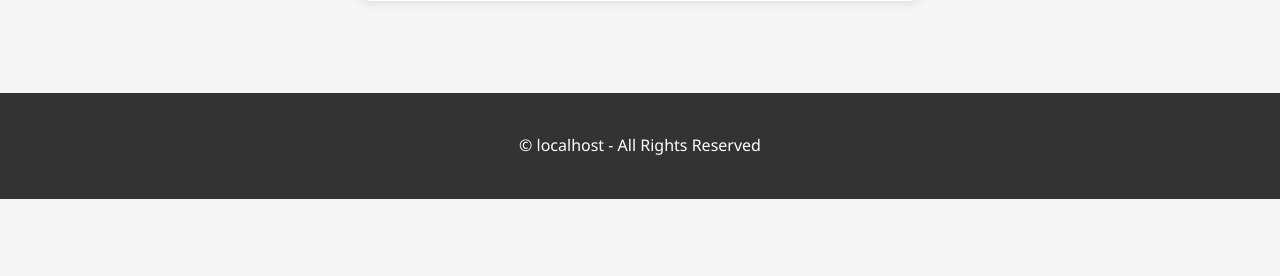
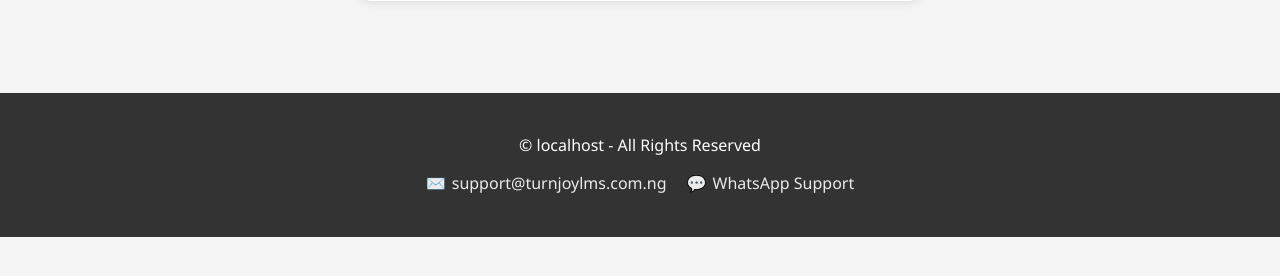
Before and after one commit to Turnjoy/LMS, a Flask app: page /forgot-id in a window 1280 px wide. Shown: the part 369-645 px from the top of the page. Run offline with Flask 3, Linux system fonts and the light colour scheme; parts of the project's set-up code (start-up, migrations or seed data) failed here and were passed over.

Commit message:
feat: add email and whatsapp support links to footers

```diff
--- a/app/templates/portal/base.html
+++ b/app/templates/portal/base.html
@@ -166,6 +166,35 @@
             margin-top: 40px;
         }
 
+        .contact-links {
+            display: flex;
+            justify-content: center;
+            gap: 20px;
+            flex-wrap: wrap;
+            margin-top: 12px;
+        }
+
+        .contact-link {
+            color: rgba(255, 255, 255, 0.9);
+            text-decoration: none;
+            font-weight: 500;
+            display: inline-flex;
+            align-items: center;
+            gap: 6px;
+            transition: opacity 0.2s;
+        }
+
+        .contact-link:hover {
+            opacity: 0.8;
+        }
+
+        @media (max-width: 600px) {
+            .contact-links {
+                flex-direction: column;
+                gap: 8px;
+            }
+        }
+
         /* Flash messages */
         .flash-messages {
             margin-bottom: 20px;
@@ -242,6 +271,14 @@
     <footer class="footer">
         <div class="container">
             <p>&copy; {% if tenant_domain %}{{ tenant_domain }}{% else %}Turnjoy{% endif %} - All Rights Reserved</p>
+            <div class="contact-links">
+                <a href="mailto:support@turnjoylms.com.ng" class="contact-link">
+                    <span>✉️</span> support@turnjoylms.com.ng
+                </a>
+                <a href="https://wa.me/2349123363537?text=Hi,%20I%20need%20support%20with%20Turnjoy%20LMS" target="_blank" class="contact-link">
+                    <span>💬</span> WhatsApp Support
+                </a>
+            </div>
         </div>
     </footer>
 
```
Also changed, not shown: app/templates/public/base.html (+15 -1 lines).
